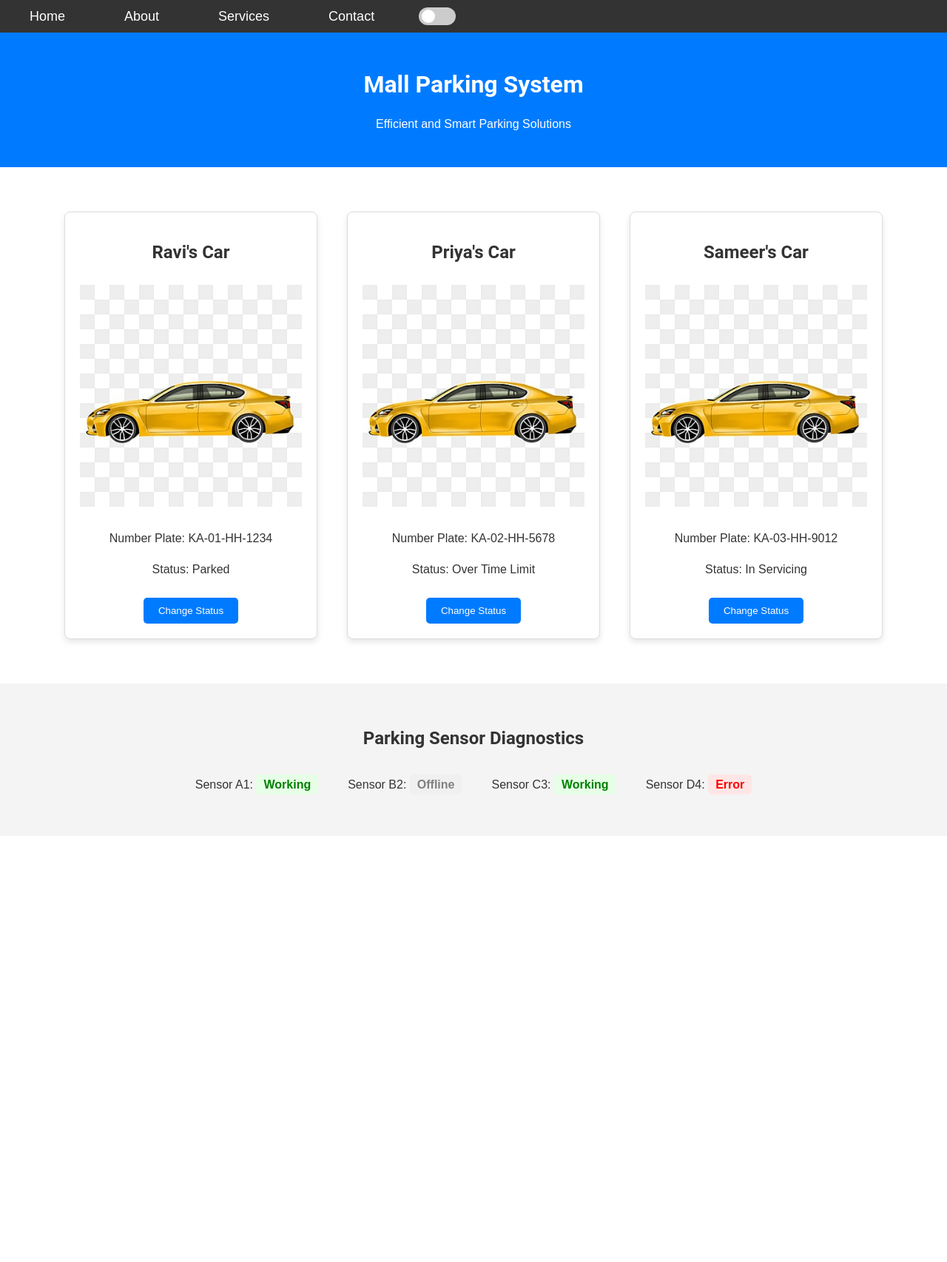
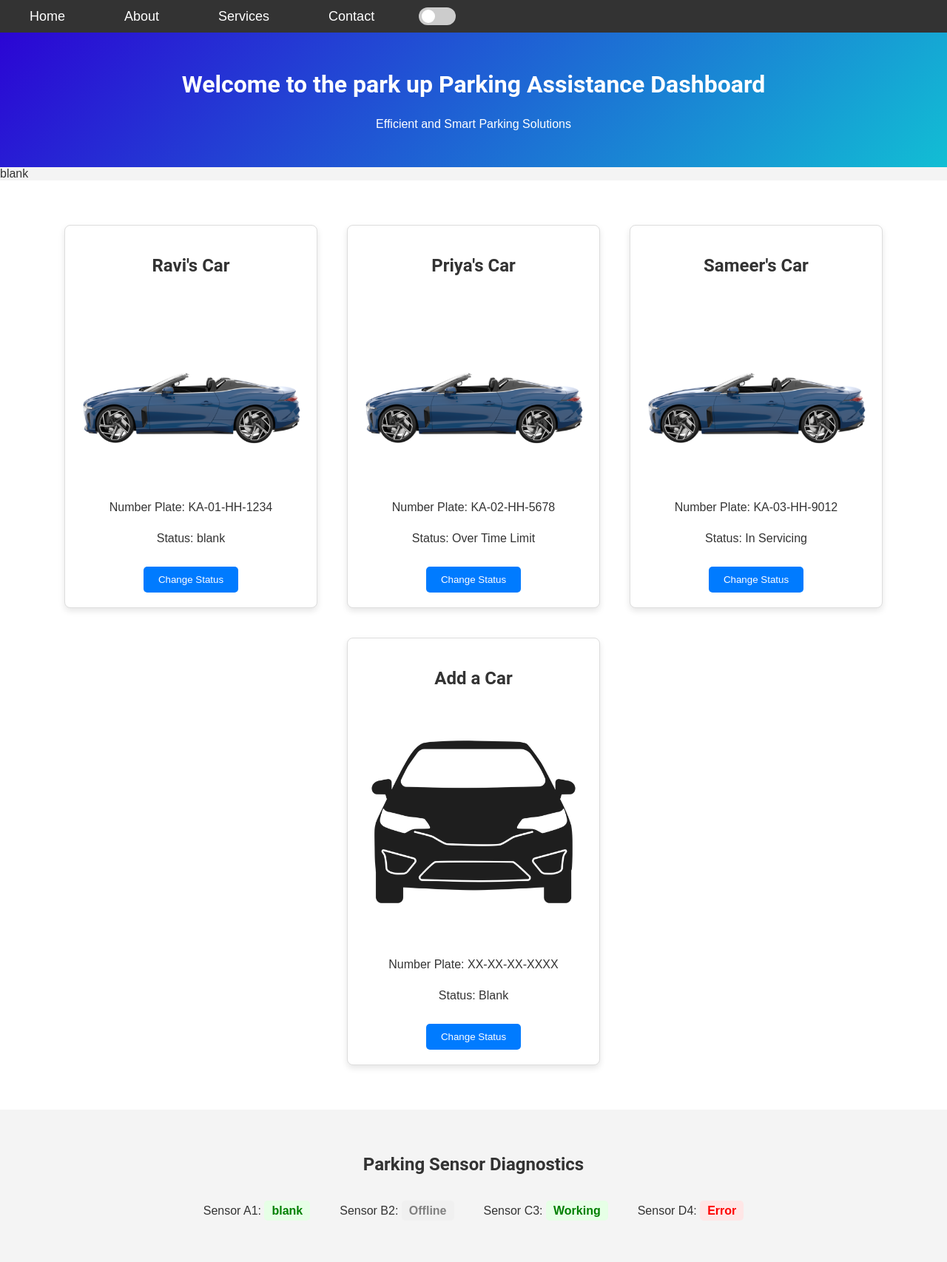
Before and after one commit to PippyUrkel/ParkUp_Parking_Assistance, a Flask app: page /dashboard in a window 1280 px wide. Shown: the whole page at 74% size. Before the commit the page ends 1074 px from the top, so only its background shows below. Run offline with Flask 3, Linux system fonts and the light colour scheme.

Commit message:
Added some changes to the styling and overall look

```diff
--- a/website/static/styles/styles.css
+++ b/website/static/styles/styles.css
@@ -110,8 +110,9 @@ input:checked + .slider:before {
 header {
     text-align: center;
     padding: 30px 0;
-    background-color: #007bff;
     color: white;
+    background: linear-gradient(135deg, #2b05d4 0%, #12bed4 100%); /* Dark gradient background */
+
     transition: background-color 0.3s ease;
 }
 
@@ -142,6 +143,8 @@ body.dark-theme .card-container {
     width: 300px;
     text-align: center;
     transition: transform 0.3s ease, box-shadow 0.3s ease, background-color 0.3s ease;
+    animation: fadeIn 1s ease-in-out;
+
 }
 
 body.dark-theme .card {
@@ -181,7 +184,7 @@ body.dark-theme .sensor-diagnostics {
     background-color: #2e2e2e;
 }
 
-.sensor-status {
+.sensor-status-style {
     display: flex;
     justify-content: center;
     gap: 40px;
@@ -219,3 +222,15 @@ body.dark-theme .offline {
 body.dark-theme .error {
     background-color: #5a1a1a;
 }
+
+/* Animation */
+@keyframes fadeIn {
+    from {
+        opacity: 0;
+        transform: translateY(-20px);
+    }
+    to {
+        opacity: 1;
+        transform: translateY(0);
+    }
+}
--- a/website/templates/dashboard.html
+++ b/website/templates/dashboard.html
@@ -5,12 +5,31 @@
     <meta name="viewport" content="width=device-width, initial-scale=1.0">
     <title>Mall Parking System</title>
     <link rel="stylesheet" href="{{url_for('static', filename='styles/styles.css')}}">
+    <script>
+        const intervalId = setInterval(function() {
+            fetch('/status')
+                .then(response => response.json())
+                .then(data => {
+                    const sensorStatusElement = document.getElementById('sensor-status');
+                    sensorStatusElement.innerText = data.sensor_status;
+
+                    if (data.sensor_status === "blank") {
+                        clearInterval(intervalId);  // Stop the repeated requests
+                        console.log("Sensor status is 'blank', stopping requests.");
+                    }
+                })
+                .catch(error => {
+                    console.error('Error fetching sensor status:', error);
+                });
+        }, 1000);
+    </script>
+
 </head>
 <body>
     <!-- Navigation Bar -->
     <nav>
         <ul>
-            <li><a href="#">Home</a></li>
+            <li><a href="{{url_for('views.home')}}">Home</a></li>
             <li><a href="#">About</a></li>
             <li><a href="#">Services</a></li>
             <li><a href="#">Contact</a></li>
@@ -26,19 +45,20 @@
 
     <!-- Header Section -->
     <header>
-        <h1>Mall Parking System</h1>
+        <h1>Welcome to the park up Parking Assistance Dashboard</h1>
         <p>Efficient and Smart Parking Solutions</p>
     </header>
 
     <!-- Main Content -->
     <main>
+        <div id="sensor-status">{{ sensor_status }}</div>
         <section class="card-container">
             <!-- Card 1 -->
             <div class="card" id="car1">
                 <h2>Ravi's Car</h2>
                 <img src="{{url_for('static', filename='images/car1.png')}}" alt="Ravi's Car">
                 <p>Number Plate: KA-01-HH-1234</p>
-                <p>Status: <span class="status parked">Parked</span></p>
+                <p>Status: <span class="status parked">{{sensor_status}}</span></p>
                 <button onclick="changeStatus('car1')">Change Status</button>
             </div>
             <!-- Card 2 -->
@@ -57,13 +77,23 @@
                 <p>Status: <span class="status servicing">In Servicing</span></p>
                 <button onclick="changeStatus('car3')">Change Status</button>
             </div>
+            <!--Add a new Car-->
+            <div class="card" id="car3">
+                <h2>Add a Car</h2>
+                <img src="{{url_for('static', filename='images/car_new.png')}}" alt="Sameer's Car">
+                <p>Number Plate: XX-XX-XX-XXXX</p>
+                <p>Status: <span class="status servicing">Blank</span></p>
+                <button onclick="changeStatus('car3')">Change Status</button>
+            </div>
         </section>
 
         <!-- Sensor Diagnostics Section -->
         <section class="sensor-diagnostics">
             <h2>Parking Sensor Diagnostics</h2>
-            <div class="sensor-status">
-                <p>Sensor A1: <span class="sensor working">Working</span></p>
+            <div class="sensor-status-style">
+                <div id='sensor-status'>
+                    <p id="sensor-status">Sensor A1: <span class="sensor working">{{ sensor_status }}</span></p>
+                </div>
                 <p>Sensor B2: <span class="sensor offline">Offline</span></p>
                 <p>Sensor C3: <span class="sensor working">Working</span></p>
                 <p>Sensor D4: <span class="sensor error">Error</span></p>
@@ -73,5 +103,7 @@
 
     <!-- JavaScript -->
     <script src="{{url_for('static', filename='scripts/script.js')}}"></script>
+
+
 </body>
 </html>
--- a/website/views.py
+++ b/website/views.py
@@ -1,14 +1,39 @@
-from flask import Flask, Blueprint, render_template
+from flask import Flask, Blueprint, render_template, jsonify
 from website.firebase import db
 from config.firebase_config import firebase_config
 import pyrebase
+import serial
 
 views = Blueprint('views', __name__)
 
+SERIAL_PORT = '/dev/ttyACM0'  # Change to the correct port for your system
+BAUD_RATE = 9600
+
+# Open the serial connection
+try:
+    ser = serial.Serial(SERIAL_PORT, BAUD_RATE)
+except:
+    print("Serial init fail")
 
 @views.route('/')
 def home():
     return render_template("landing.html")
+
+@views.route('/status')
+def status():
+    try:
+        if ser.in_waiting > 0:
+            sensor_data = ser.readline().decode('utf-8').strip()
+            if "Object detected" in sensor_data:
+                status = "Object is near"
+            else:
+                status = "No object near"
+        else:
+            status = "No data received"
+
+        return jsonify(sensor_status=status)
+    except:
+        return jsonify(sensor_status="blank")
 
 @views.route('/add_data')
 def add_data():
@@ -21,4 +46,16 @@ def add_data():
 
 @views.route('/dashboard')
 def dashboard():
-    return render_template('dashboard.html')
+    try:
+        if ser.in_waiting > 0:
+            sensor_data = ser.readline().decode('utf-8').strip()
+            print(sensor_data)
+            if "Object detected" in sensor_data:
+                status = "Object is near"
+            else:
+                status = "No object near"
+        else:
+            status = "No data received"
+        return render_template('dashboard.html', sensor_status = status)
+    except:
+        return render_template('dashboard.html', sensor_status = "blank")
```
Also changed, not shown: website/static/images/car1.png, website/static/images/car_add.png (added), website/static/images/car_new.png (added).
